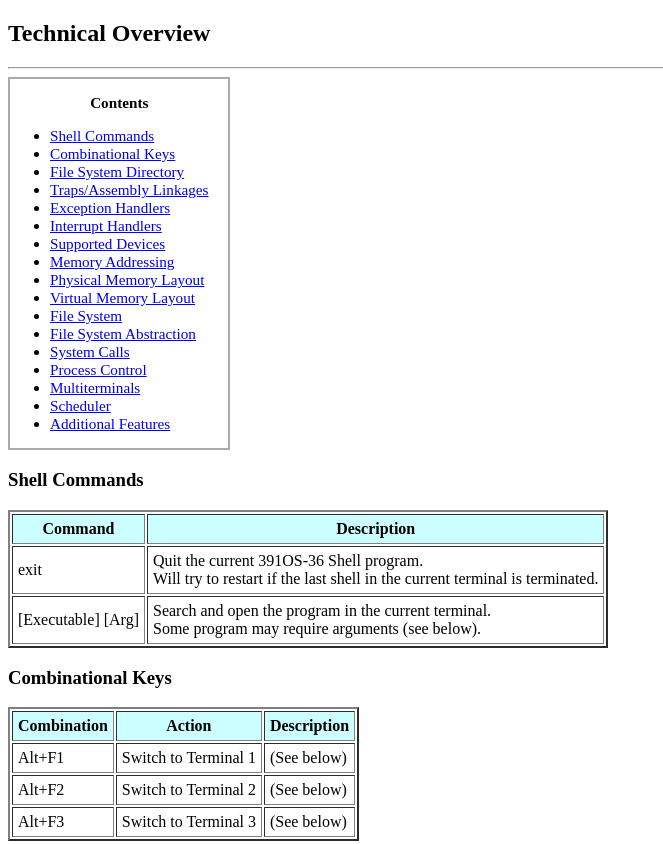
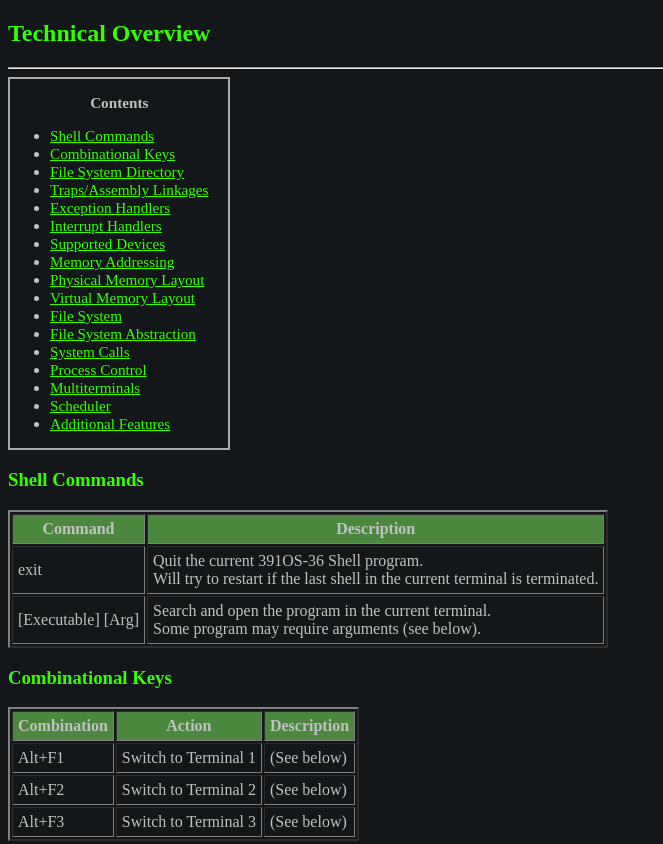
Before and after one commit to jproko23/391OS, a plain HTML site: page overview.html in a window 1280 px wide. Shown: the top 844 px of the page, without its empty margins (0-663 px from the left). Drawn offline with Linux system fonts and the light colour scheme.

Commit message:
Update overview.html

```diff
--- a/overview.html
+++ b/overview.html
@@ -13,6 +13,35 @@
         color: #5DF64A;
         background-color: #1A1A1D;
     }*/
+
+    body
+    {
+        color: #c0c3c0;
+        background-color: #131719;
+    }
+
+    h1,
+    h2,
+    h3,
+    h4,
+    h5,
+    h6 {
+        color: #33FF00;
+    }
+
+    a:link {
+        color: #33FF00;
+        background-color: transparent;
+    }
+
+    a:visited {
+        color: #4c873f;
+        background-color: transparent;
+    }
+
+    th {
+       background-color:#4c873f; /* #092d01;*/
+    }
 
     #toc_container
     {
```
